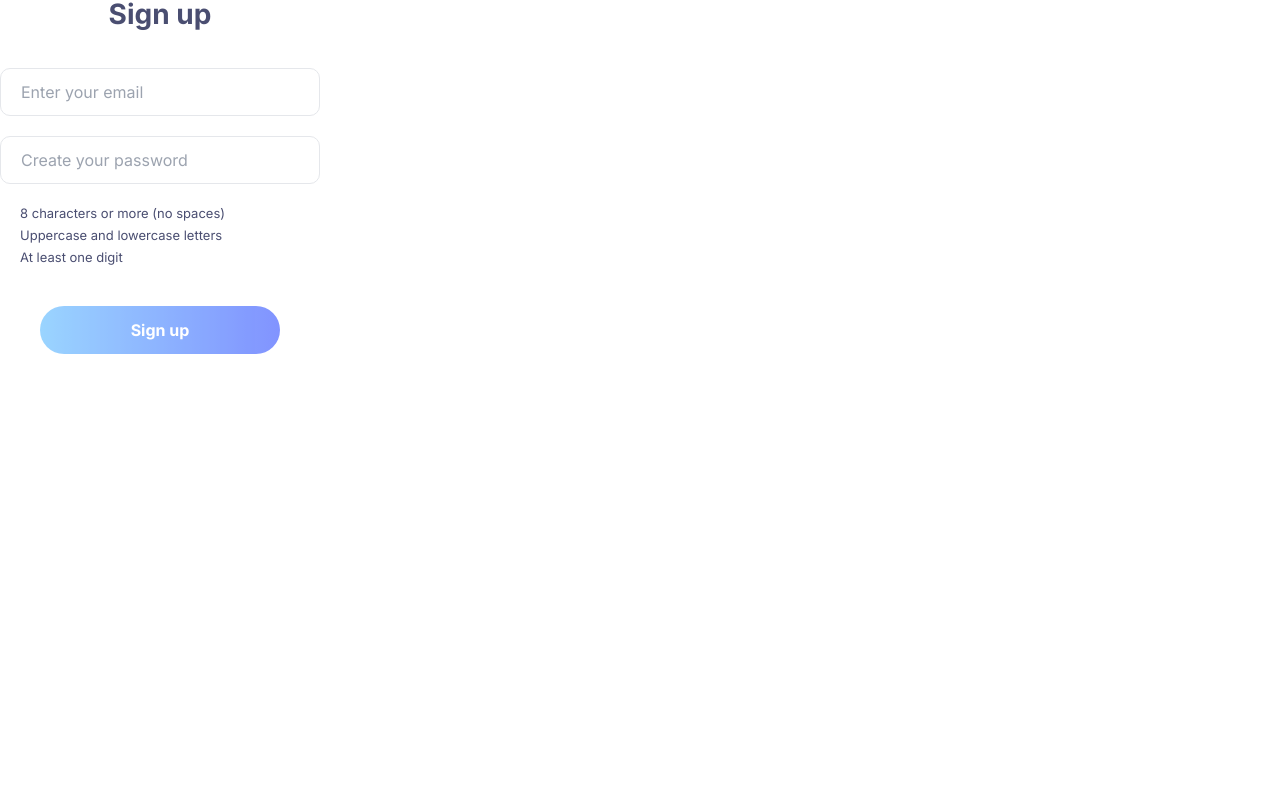
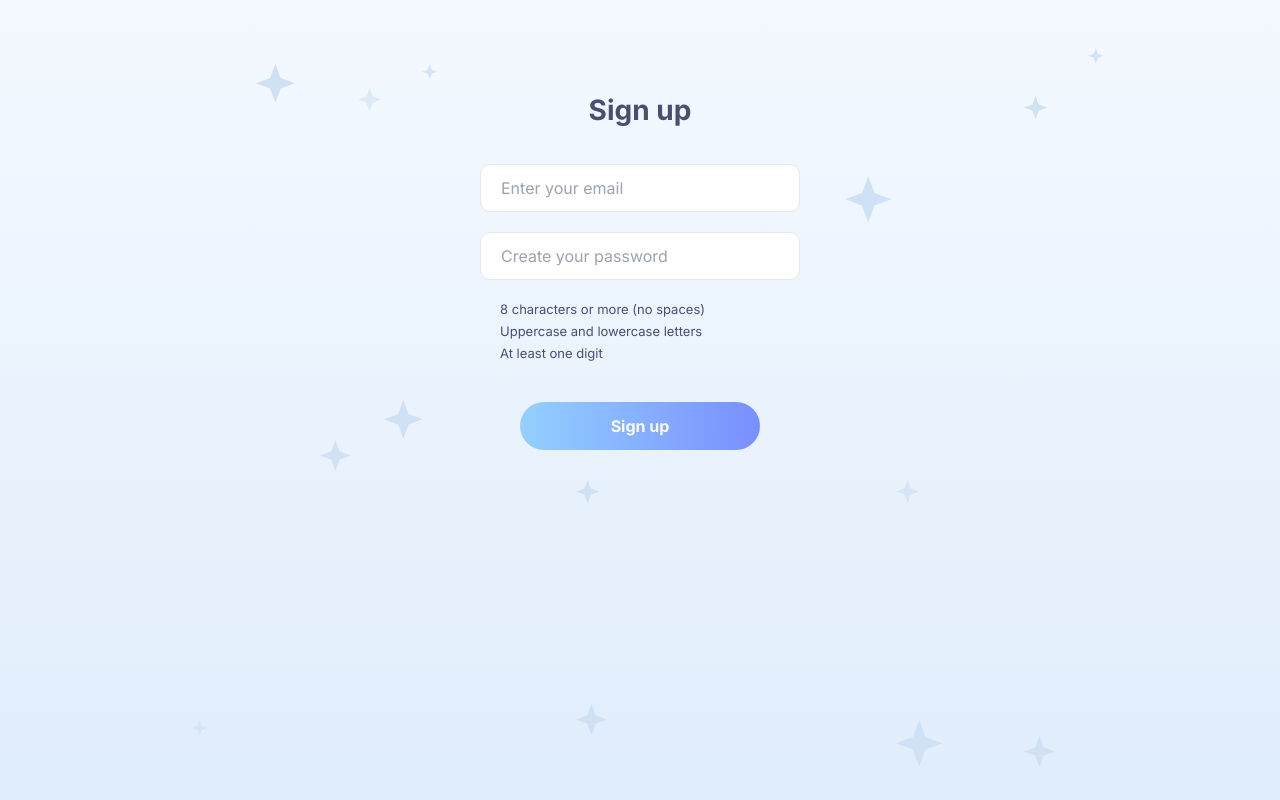
Before and after one commit to dusaniuk/auth-form-react-tailwind, a React (Vite) app: page / in a window 1280 px wide. Built offline with nearby package versions, Linux system fonts and the light colour scheme.

Commit message:
feat: add some sort of nice star icons on background with animations

```diff
--- a/src/App.tsx
+++ b/src/App.tsx
@@ -1,10 +1,59 @@
 import { SignUpForm } from "@app/auth/SignUpForm";
+import { StarIcon, type StarIconProps } from "@ui/icons/StarIcon";
+import classNames from "classnames";
+
+interface StarPositions {
+  className: string;
+  size: StarIconProps["size"];
+}
+
+const mobileStarsPosition: StarPositions[] = [
+  { className: "top-[6%] left-[85%]", size: "xs" },
+  { className: "top-[8%] left-[33%]", size: "xs" },
+  { className: "top-[11%] left-[28%]", size: "sm" },
+  { className: "top-[55%] left-[25%]", size: "md" },
+  { className: "top-[60%] left-[70%]", size: "sm" },
+  { className: "top-[90%] left-[15%]", size: "xs" },
+];
+
+const desktopStarsPosition: StarPositions[] = [
+  { className: "top-[8%] left-[20%]", size: "lg" },
+  { className: "top-[12%] left-[80%]", size: "sm" },
+  { className: "top-[22%] left-[66%]", size: "2-lg" },
+  { className: "top-[50%] left-[30%]", size: "lg" },
+  { className: "top-[60%] left-[45%]", size: "sm" },
+  { className: "top-[88%] left-[45%]", size: "md" },
+  { className: "top-[90%] left-[70%]", size: "2-lg" },
+  { className: "top-[92%] left-[80%]", size: "md" },
+];
 
 function App() {
   return (
-    <>
-      <SignUpForm />
-    </>
+    <div className="relative bg-gradient-to-b from-[#F4F9FF] to-[#E0EDFB] h-lvh">
+      <div className="flex justify-center pt-24">
+        <SignUpForm />
+      </div>
+      <div>
+        {mobileStarsPosition.map((position, index) => (
+          <StarIcon
+            key={index}
+            className={classNames("absolute", position.className)}
+            size={position.size}
+          />
+        ))}
+        {desktopStarsPosition.map((position, index) => (
+          <StarIcon
+            key={`xs-${index}`}
+            className={classNames(
+              "absolute",
+              "hidden md:block",
+              position.className
+            )}
+            size={position.size}
+          />
+        ))}
+      </div>
+    </div>
   );
 }
 
--- a/src/app/auth/SignUpForm/SignUpForm.tsx
+++ b/src/app/auth/SignUpForm/SignUpForm.tsx
@@ -77,7 +77,7 @@ export function SignUpForm() {
   }
 
   return (
-    <div className="w-80 text-center">
+    <div className="w-80 text-center z-10">
       <Text size="h1" color="primary">
         Sign up
       </Text>
--- /dev/null
+++ b/src/ui/icons/StarIcon/StarIcon.tsx
@@ -0,0 +1,49 @@
+import { cva, type VariantProps } from "class-variance-authority";
+import classNames from "classnames";
+import { SVGAttributes } from "react";
+
+function getRandomDelay() {
+  return Math.random() * 2; // Random delay between 0 and 2 seconds
+}
+
+const iconVariants = cva("fill-current animate-blink", {
+  variants: {
+    size: {
+      xs: "w-4 h-4",
+      sm: "w-6 h-6",
+      md: "w-8 h-8",
+      lg: "w-10 h-10",
+      "2-lg": "w-12 h-12",
+    },
+  },
+});
+
+export type StarIconProps = VariantProps<typeof iconVariants> &
+  SVGAttributes<SVGSVGElement>;
+
+export function StarIcon(props: StarIconProps) {
+  const { className, size = "md", ...otherProps } = props;
+
+  const delay = getRandomDelay();
+  const style = {
+    animationDelay: `${delay}s`,
+  };
+
+  const classes = classNames(iconVariants({ size }), className);
+
+  return (
+    <svg
+      className={classes}
+      style={style}
+      viewBox="0 0 28 28"
+      fill="none"
+      xmlns="http://www.w3.org/2000/svg"
+      {...otherProps}
+    >
+      <path
+        d="M13.532 0L17.1868 9.87711L27.0639 13.532L17.1868 17.1868L13.532 27.0639L9.87711 17.1868L0 13.532L9.87711 9.87711L13.532 0Z"
+        fill="#CFE1F4"
+      />
+    </svg>
+  );
+}
--- /dev/null
+++ b/src/ui/icons/StarIcon/index.ts
@@ -0,0 +1 @@
+export { StarIcon, type StarIconProps } from "./StarIcon";
--- a/tailwind.config.js
+++ b/tailwind.config.js
@@ -3,6 +3,15 @@ export default {
   content: ["./index.html", "./src/**/*.{js,ts,jsx,tsx}"],
   theme: {
     extend: {
+      keyframes: {
+        blink: {
+          "0%, 100%": { opacity: 1 },
+          "50%": { opacity: 0.6 },
+        },
+      },
+      animation: {
+        blink: "blink 3s infinite",
+      },
       colors: {
         primary: "#4A4E71",
         success: "#27B274",
```
Also changed, not shown: 1 other file (tests, documents, lock files or other folders).
